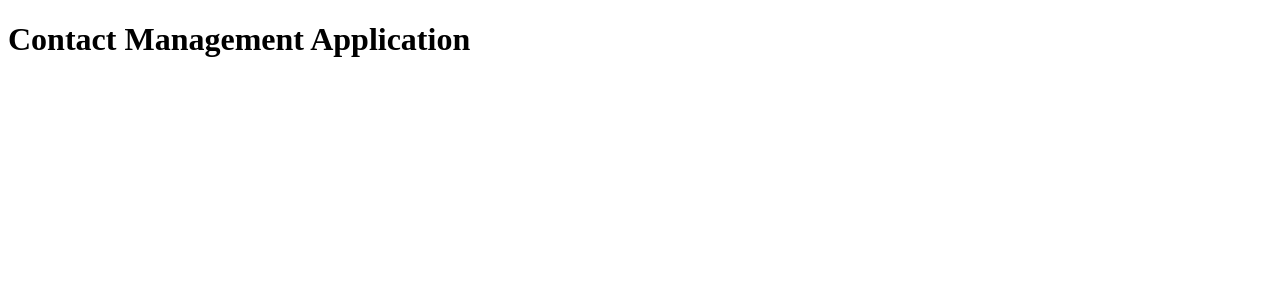
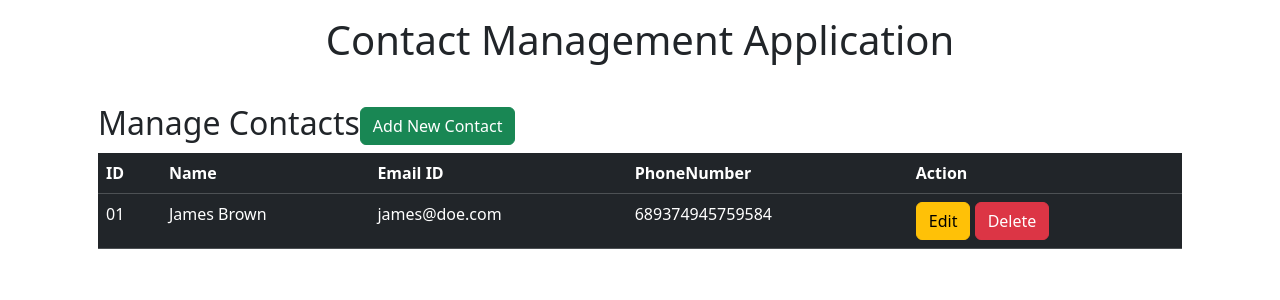
Before and after one commit to Jayklef/Contact-management-app, a Flask app: template templates/index.html in a window 1280 px wide. Shown: the top 300 px of the page. Run offline with Flask 3, Linux system fonts and the light colour scheme; the template is opened without the code that fills it, so the values that code supplies are empty.

Commit message:
Bootstrap and added modals and designs

```diff
--- a/app.py
+++ b/app.py
@@ -1,4 +1,4 @@
-from flask import Flask
+from flask import Flask, render_template
 
 
 app = Flask(__name__)
@@ -7,7 +7,7 @@ app = Flask(__name__)
 
 @app.route("/")
 def index():
-    return "hello world"
+    return render_template("index.html")
 
 
 
--- /dev/null
+++ b/templates/base.html
@@ -0,0 +1,18 @@
+<!DOCTYPE html>
+<html lang="en">
+  <head>
+    <meta charset="UTF-8" />
+    <meta name="viewport" content="width=device-width, initial-scale=1.0" />
+    <link
+      rel="stylesheet"
+      href="https://cdn.jsdelivr.net/npm/bootstrap@5.3.8/dist/css/bootstrap.min.css"
+    />
+    <title>{% block title %} {% endblock title %}</title>
+  </head>
+  <body>
+    {% block body %} {% endblock body %}
+
+    <script src="https://code.jquery.com/jquery-3.5.1.slim.min.js"></script>
+    <script src="https://cdn.jsdelivr.net/npm/bootstrap@4.5.2/dist/js/bootstrap.bundle.min.js"></script>
+  </body>
+</html>
--- a/templates/index.html
+++ b/templates/index.html
@@ -1,11 +1,150 @@
-<!DOCTYPE html>
-<html lang="en">
-<head>
-    <meta charset="UTF-8">
-    <meta name="viewport" content="width=device-width, initial-scale=1.0">
-    <title>Contact Management App</title>
-</head>
-<body>
-    <h1>Contact Management Application</h1>
-</body>
-</html>
+{% extends 'base.html' %} {% include 'nav.html' %} {% block title %} Home
+{%endblock title %} {% block body %}
+<div class="container">
+  <div class="row">
+    <div class="col md-12">
+      <div class="jumbotron p-3">
+        <h2>
+          Manage Contacts<button
+            type="button"
+            class="btn btn-success"
+            data-toggle="modal"
+            data-target="#mymodal"
+          >
+            Add New Contact
+          </button>
+        </h2>
+
+        <table class="table table-hover table-dark">
+          <tr>
+            <th>ID</th>
+            <th>Name</th>
+            <th>Email ID</th>
+            <th>PhoneNumber</th>
+            <th>Action</th>
+          </tr>
+          <tr>
+            <td>01</td>
+            <td>James Brown</td>
+            <td>james@doe.com</td>
+            <td>689374945759584</td>
+            <td>
+              <a
+                href="#"
+                class="btn btn-warning btn-xs"
+                data-toggle="modal"
+                data-target="#modaledit01"
+                >Edit</a
+              >
+              <a
+                href=""
+                class="btn btn-danger btn-xs"
+                onclick="return confirm('Are you sure to Delete?')"
+                >Delete</a
+              >
+            </td>
+          </tr>
+        </table>
+
+        <!-- Add Contact Modal -->
+        <div class="modal fade" id="mymodal" tabindex="-1" role="dialog">
+          <div class="modal-dialog" role="document">
+            <div class="modal-content">
+              <div class="modal-header">
+                <h5 class="modal-title">Add New Contact</h5>
+
+              </div>
+
+              <form action="#" method="POST">
+                <div class="modal-body">
+                  <div class="form-group">
+                    <label>Name</label>
+                    <input
+                      type="text"
+                      name="name"
+                      class="form-control"
+                      required
+                    />
+                  </div>
+
+                  <div class="form-group">
+                    <label>Email</label>
+                    <input
+                      type="email"
+                      name="email"
+                      class="form-control"
+                      required
+                    />
+                  </div>
+
+                  <div class="form-group">
+                    <label>Phone</label>
+                    <input
+                      type="text"
+                      name="phone"
+                      class="form-control"
+                      required
+                    />
+                  </div>
+                </div>
+
+                <div class="modal-footer">
+                  <button type="submit" class="btn btn-success">Save</button>
+                  <button
+                    type="button"
+                    class="btn btn-secondary"
+                    data-dismiss="modal"
+                  >
+                    Close
+                  </button>
+                </div>
+              </form>
+            </div>
+          </div>
+        </div>
+
+<!-- Edit Modal -->
+<div class="modal fade" id="modaledit01" tabindex="-1" role="dialog">
+    <div class="modal-dialog" role="document">
+      <div class="modal-content">
+
+        <div class="modal-header">
+          <h5 class="modal-title">Edit Contact</h5>
+
+        </div>
+
+        <form action="#" method="POST">
+          <div class="modal-body">
+
+            <div class="form-group">
+              <label>Name</label>
+              <input type="text" name="name" class="form-control" value="James Brown">
+            </div>
+
+            <div class="form-group">
+              <label>Email</label>
+              <input type="email" name="email" class="form-control" value="james@doe.com">
+            </div>
+
+            <div class="form-group">
+              <label>Phone</label>
+              <input type="text" name="phone" class="form-control" value="689374945759584">
+            </div>
+
+          </div>
+
+          <div class="modal-footer">
+            <button type="submit" class="btn btn-warning">Update</button>
+            <button type="button" class="btn btn-secondary" data-dismiss="modal">Close</button>
+          </div>
+        </form>
+
+      </div>
+    </div>
+  </div>
+
+      </div>
+    </div>
+  </div>
+</div>
+{% endblock body %}
--- /dev/null
+++ b/templates/nav.html
@@ -0,0 +1,9 @@
+{% extends 'base.html' %} {% block title %} Contact Manager {% endblock title %}
+{% block body %}
+<div class="jumbotron p-3">
+  <div class="well text-center">
+    <h1>Contact Management Application</h1>
+  </div>
+</div>
+
+{% endblock body %}
```
